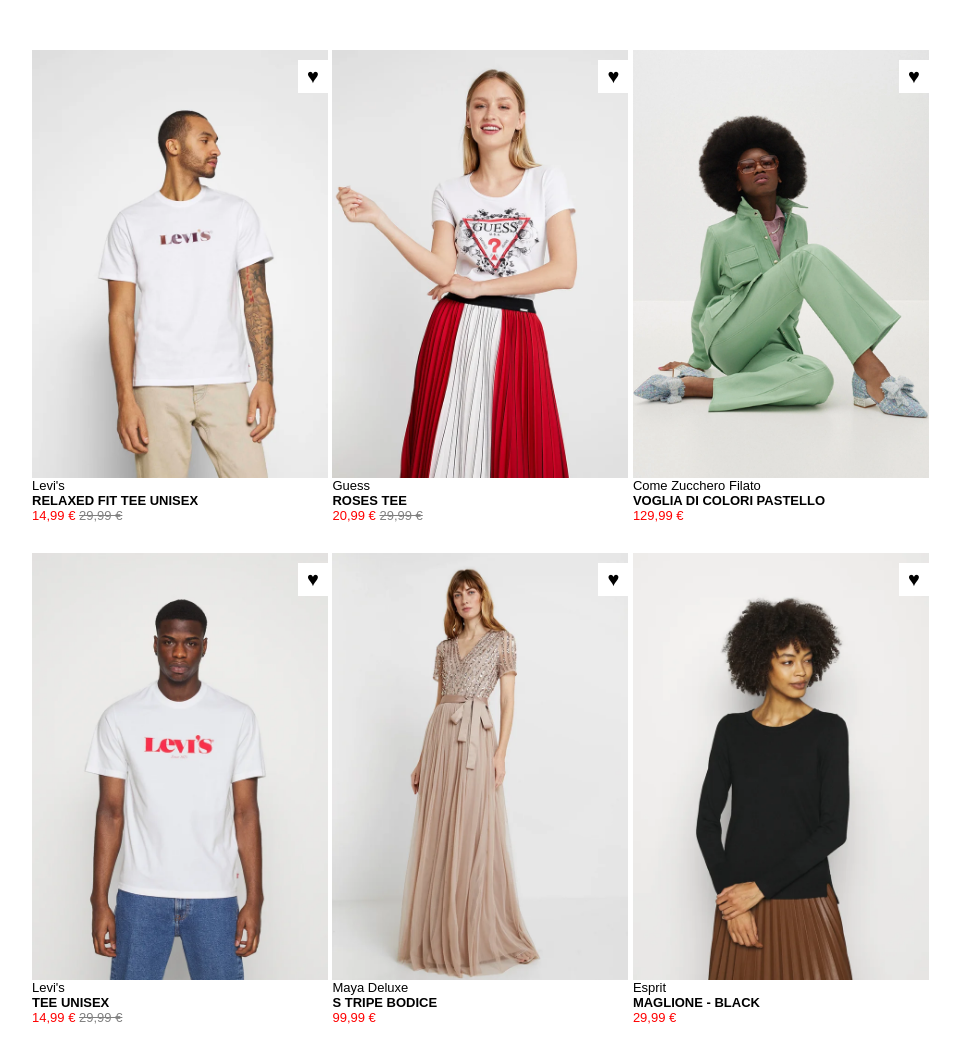
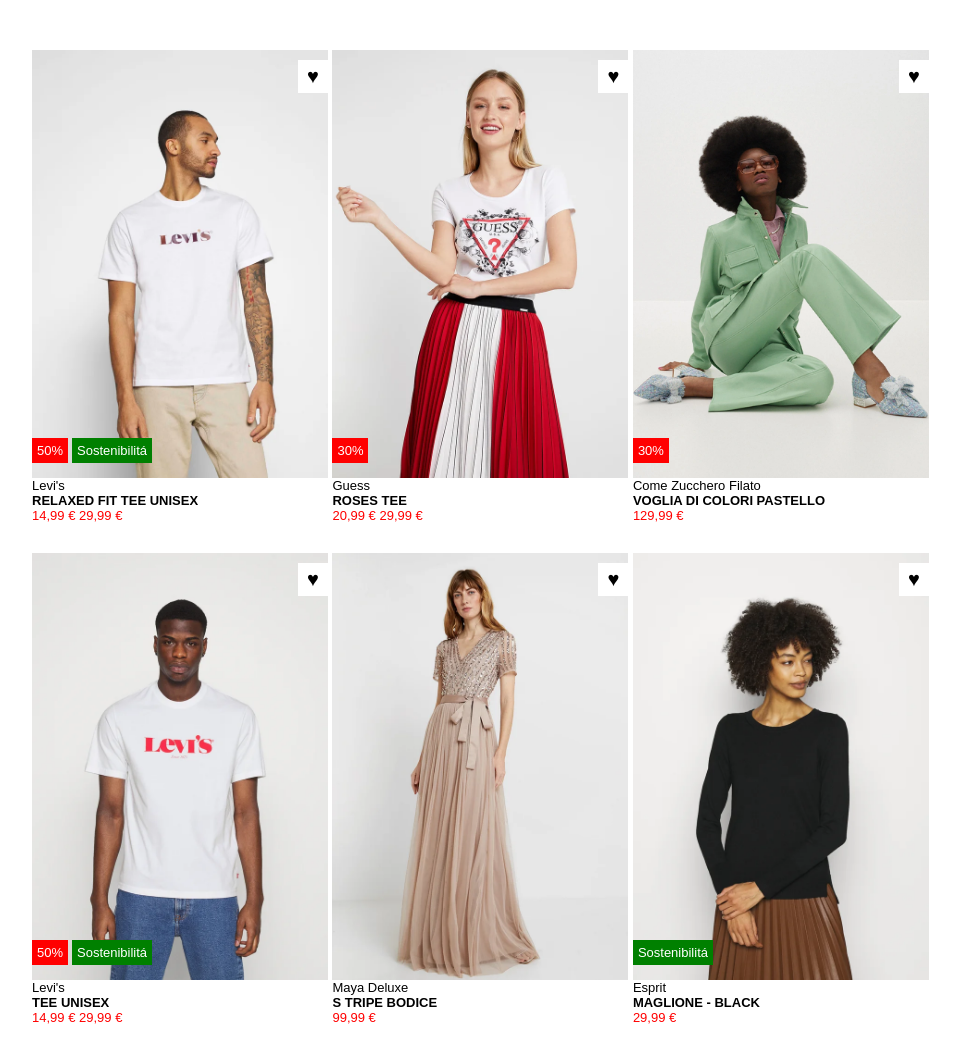
Before and after one commit to Nkevin03/html-css-boolando, a plain HTML site: page index.html in a window 1280 px wide. Shown: the whole page, without its empty margins (158-1118 px from the left). Drawn offline with Linux system fonts and the light colour scheme.

Commit message:
Commit sconti e descrizione

```diff
--- a/css/main.css
+++ b/css/main.css
@@ -39,7 +39,7 @@
     color: red;
 }
 
-.product span:last-child{
+.through{
     color: grey;
     text-decoration: line-through;
 }
@@ -164,3 +164,35 @@
     right: 0px;
     top: 10px;
 }
+
+.discount{
+    position: absolute;
+    bottom: 60px;
+    background: red;
+    color: #fff;
+    padding: 5px;
+    font-size: 13px;
+}
+
+.product:hover .heart{
+    color: #ff0000;
+}
+
+.descripion{
+    position: absolute;
+    bottom: 60px;
+    font-size: 13px;
+    color: #fff;
+    background: green;
+    padding: 5px;
+    left: 40px;
+}
+
+.descripions{
+    position: absolute;
+    bottom: 60px;
+    font-size: 13px;
+    color: #fff;
+    background: green;
+    padding: 5px;
+}
--- a/index.html
+++ b/index.html
@@ -12,9 +12,11 @@
         <!-- Products Gallery -->
         <div class="container">
             <div class="col">
-                <div class="product one">
+                <div class="product">
                     <img src="./img/1.webp" alt="product1" class="image1">
                     <img src="./img/1b.webp" alt="product1b" class="image1b">
+                    <span class="discount">50%</span>
+                    <span class="descripion">Sostenibilitá</span>
                     <span class="heart">&hearts;</span>
                     <p>Levi's</p>
                     <h4>RELAXED FIT TEE UNISEX</h4>
@@ -25,6 +27,7 @@
                 <div class="product">
                     <img src="./img/2.webp" alt="product2" class="image2">
                     <img src="./img/2b.webp" alt="product2" class="image2b">
+                    <span class="discount">30%</span>
                     <span class="heart">&hearts;</span>
                     <p>Guess</p>
                     <h4>ROSES TEE</h4>
@@ -36,6 +39,7 @@
                     <img src="./img/3.webp" alt="product3" class="image3">
                     <img src="./img/3b.webp" alt="product3" class="image3b">
                     <span class="heart">&hearts;</span>
+                    <span class="discount">30%</span>
                     <p>Come Zucchero Filato</p>
                     <h4>VOGLIA DI COLORI PASTELLO</h4>
                     <p>129,99 €</p>
@@ -46,6 +50,8 @@
                     <img src="./img/4.webp" alt="product4" class="image4">
                     <img src="./img/4b.webp" alt="product4b" class="image4b">
                     <span class="heart">&hearts;</span>
+                    <span class="discount">50%</span>
+                    <span class="descripion">Sostenibilitá</span>
                     <p>Levi's</p>
                     <h4>TEE UNISEX</h4>
                     <p>14,99 € <span>29,99 €</span></p>
@@ -65,6 +71,7 @@
                 <div class="product">
                     <img src="./img/6.webp" alt="product6" class="image6">
                     <img src="./img/6b.webp" alt="product6" class="image6b">
+                    <span class="descripions">Sostenibilitá</span>
                     <span class="heart">&hearts;</span>
                     <p>Esprit</p>
                     <h4>MAGLIONE - BLACK</h4>
```
